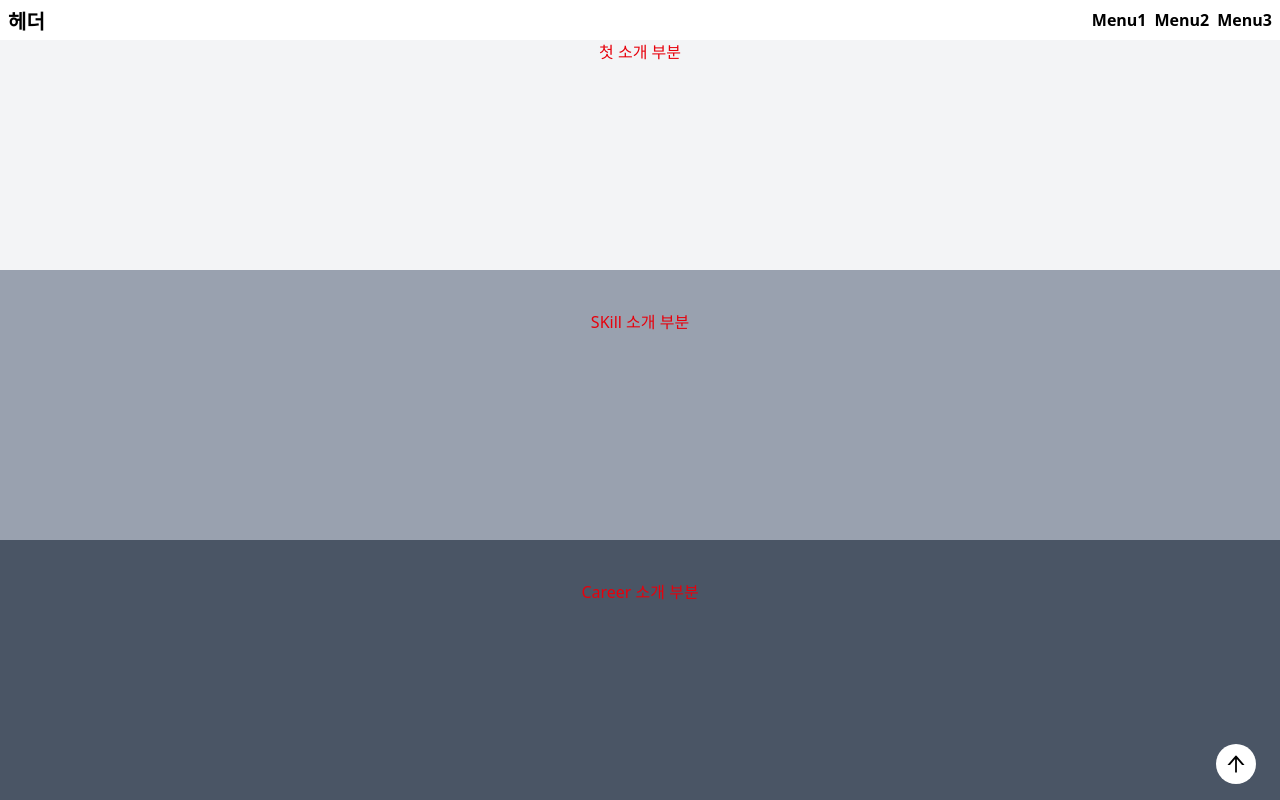
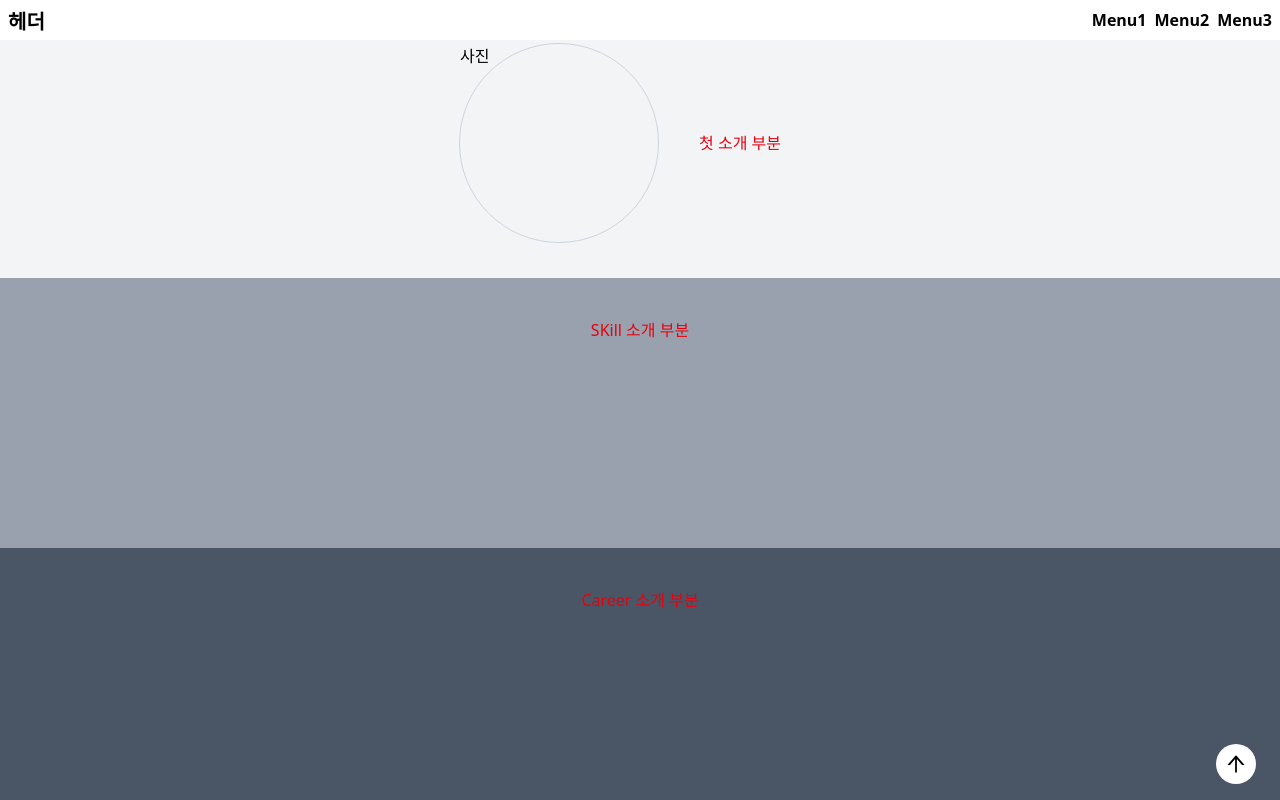
Before and after one commit to sangil94s/Portfolio, a Next.js app: page / in a window 1280 px wide. Shown: the top 800 px of the page. Built offline with nearby package versions, Linux system fonts and the light colour scheme.

Commit message:
[Modify] 일부 파일 수정

```diff
--- a/components/Main/Introduce.tsx
+++ b/components/Main/Introduce.tsx
@@ -3,8 +3,12 @@
 export default function Introduce() {
     return (
 
-            <div className="bg-gray-100 w-full h-full lg:w-[1920px] lg:h-[270px]">
-                <h1 className="py-10 text-red-600 text-center">첫 소개 부분</h1>
+            <div className="flex flex-row justify-center items-center mt-2 bg-gray-100 w-full h-full lg:w-[1920px] lg:h-[270px]">
+                <section className="border border-slate-300 rounded-full w-[200px] h-[200px]">
+                    <p>사진</p>
+                </section>
+                <h1 className="p-10 text-red-600 text-center">첫 소개 부분</h1>
+
             </div>
 
     )
```
